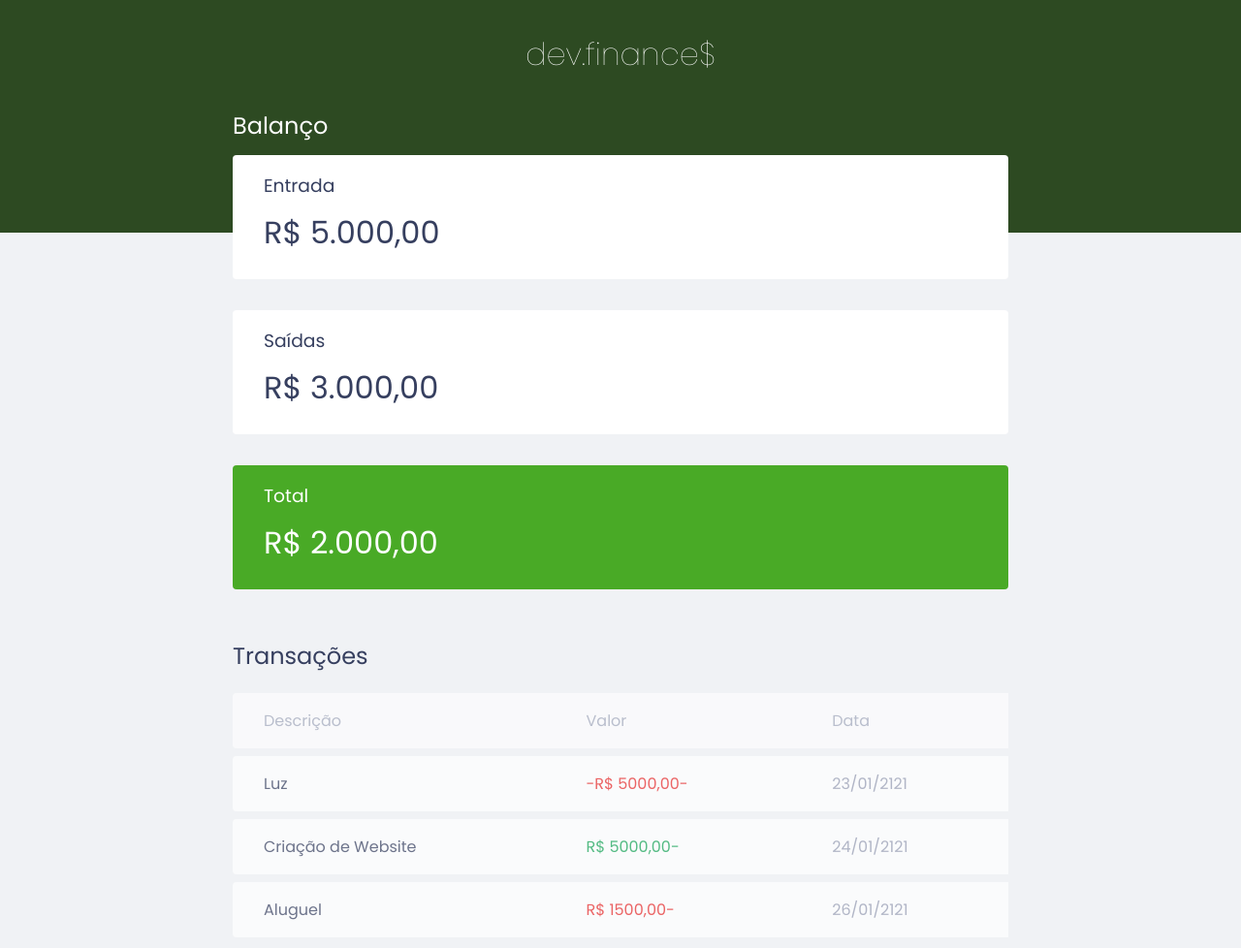
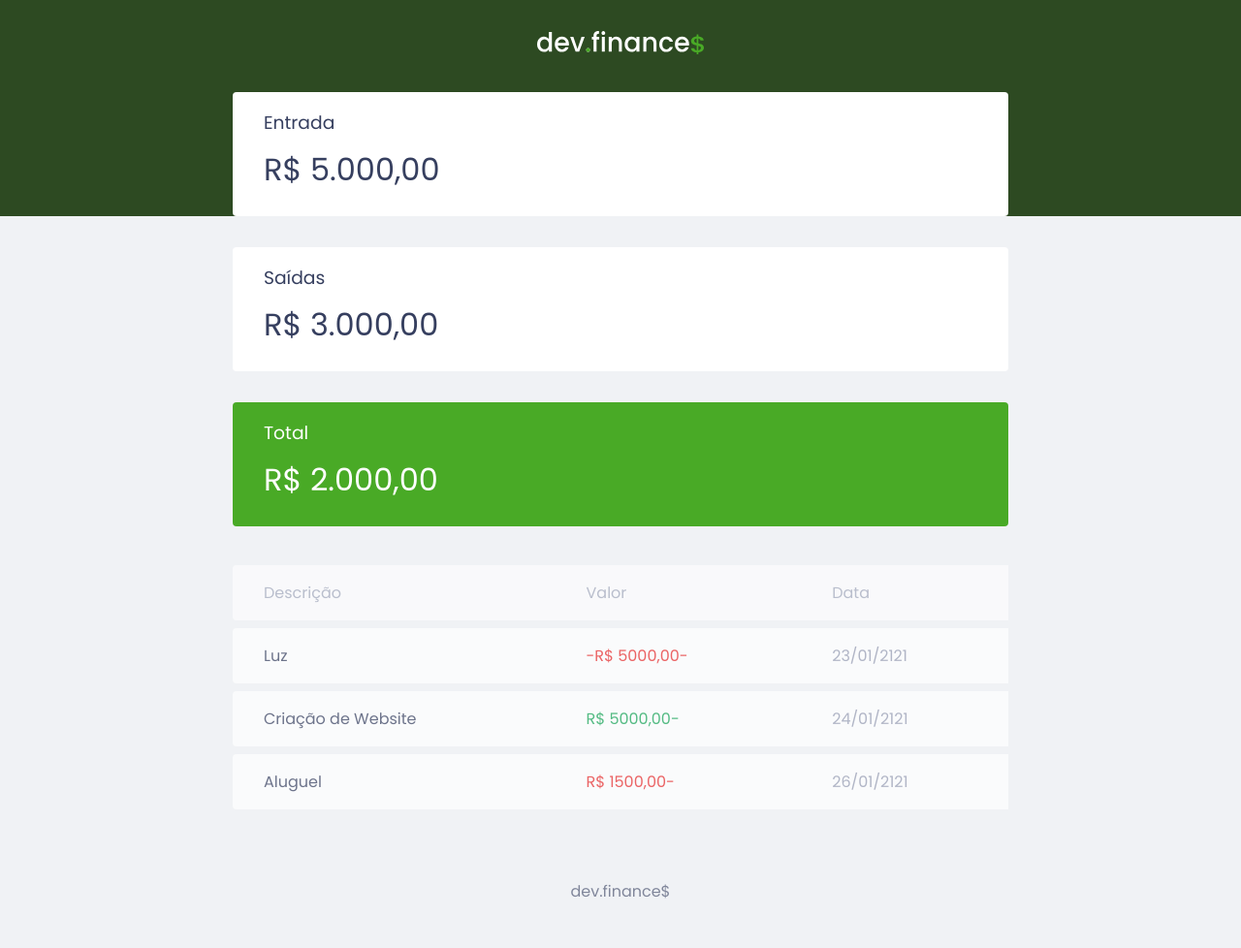
Before and after one commit to Ronaldss/Maratona-Discover--Rocketseat, a plain HTML site: page index.html in a window 1280 px wide. Shown: the top 978 px of the page at 97% size. Drawn offline with Linux system fonts and the light colour scheme.

Commit message:
Deixando elementos visíveis apenas para os leitores de telas | Baixando assets

```diff
--- a/index.html
+++ b/index.html
@@ -12,11 +12,11 @@
 </head>
 <body>
   <header>
-    <h1 id="logo">dev.finance$</h1>
+    <img src="./assets/logo.svg" alt="logo dev finances">
   </header>
   <main class="container">
     <section id="balance">
-      <h2>Balanço</h2>
+      <h2 class="sr-only">Balanço</h2>
       <div class="card">
         <h3>Entrada</h3>
         <p>R$ 5.000,00</p>
@@ -32,7 +32,7 @@
     </section>
 
     <section id="trasaction">
-      <h2>Transações</h2>
+      <h2 class="sr-only">Transações</h2>
       <table id="data-table">
         <!-- <caption>Transações</caption> -->
         <thead>
--- a/styles.css
+++ b/styles.css
@@ -11,6 +11,18 @@
 body {
   background: #f0f2f5;
   font-family: 'Poppins', sans-serif;
+}
+
+.sr-only {
+  position: absolute;
+  width:1px;
+  height:1px;
+  padding: 0;
+  margin: -1px;
+  overflow: hidden;
+  clip: rect(0, 0, 0, 0);
+  white-space: nowrap;
+  border-width: 0;
 }
 /* Titles ------------------*/
 h2 {
```
Also changed, not shown: assets/expense.svg (added), assets/income.svg (added), assets/logo.svg (added), assets/minus.svg (added), assets/plus.svg (added), assets/total.svg (added), 1 other file.
